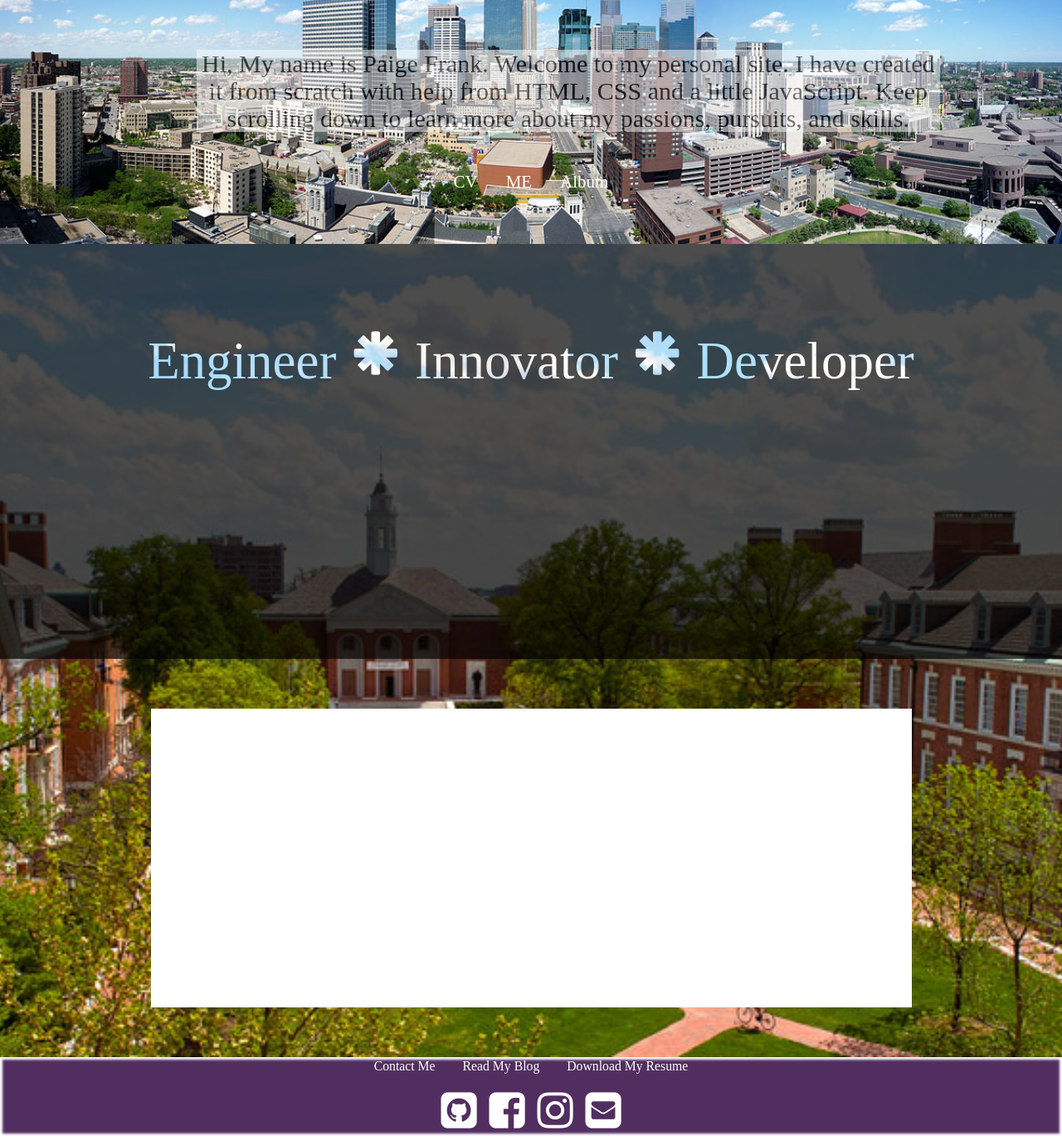
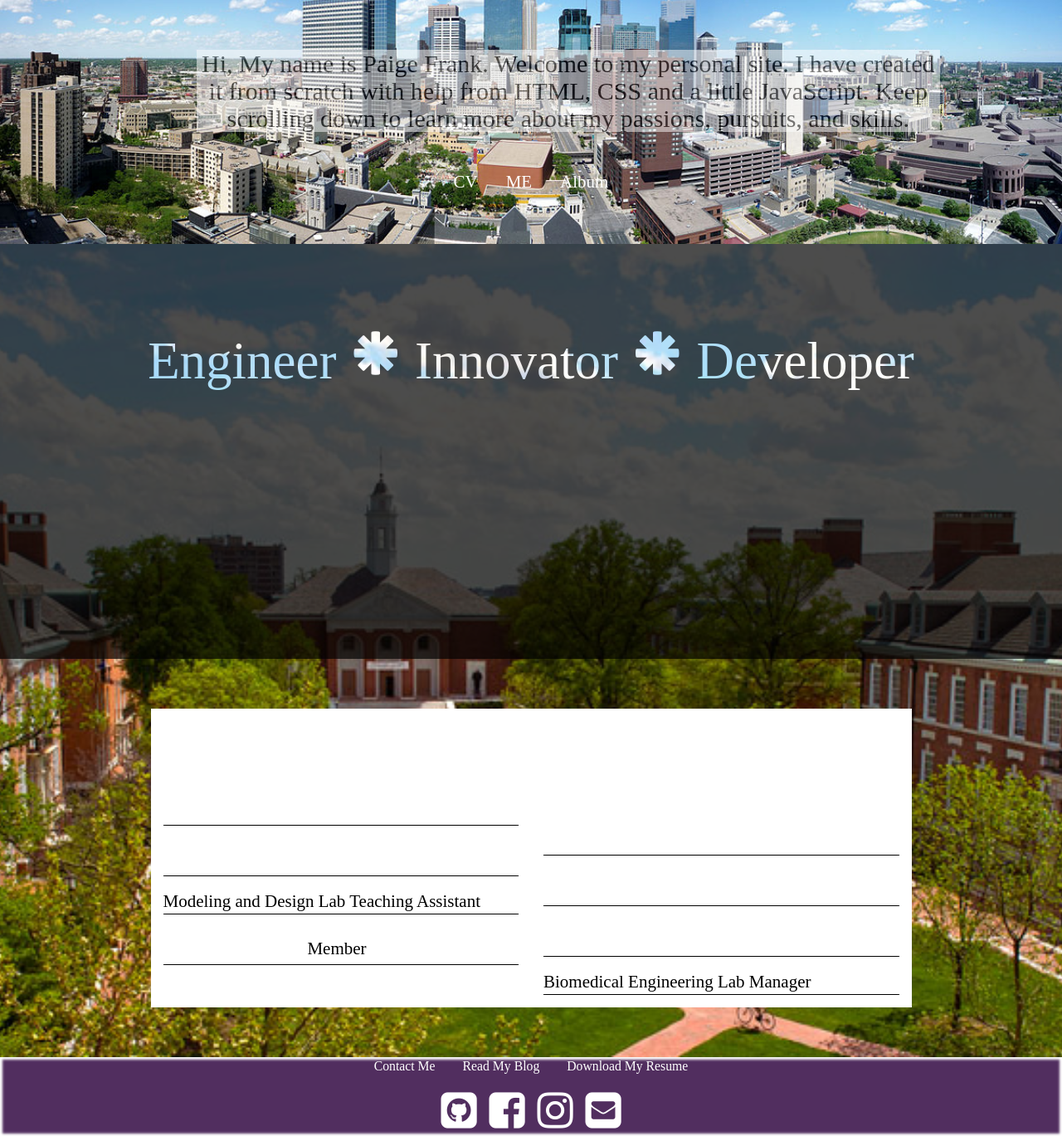
Before and after one commit to pfrank7/pfrank7.github.io, a Jekyll site: the page built from index.html, in a window 1280 px wide. Shown: the whole page at 83% size. Built offline with Jekyll 4.4.1, drawn with Linux system fonts in a browser that asks for light colours; nearby versions of some CDN libraries.

Commit message:
Update index.html

```diff
--- a/index.html
+++ b/index.html
@@ -90,7 +90,7 @@ title: Paige Frank
 							<h4> Computational Biomedical Engineering and Computer Science </h4>
 						</div>
 					</div>
-					<div class = "row">
+					<div class = "row" style = "color:black">
 						<div class = "col-sm-6">
 							<p class = "paragraph" style = "border-bottom:1px solid"><a href="http://www.jhunewsletter.com"><sub>the johns hopkins</sub><big> News-letter</big></a>
 							</p>
```
